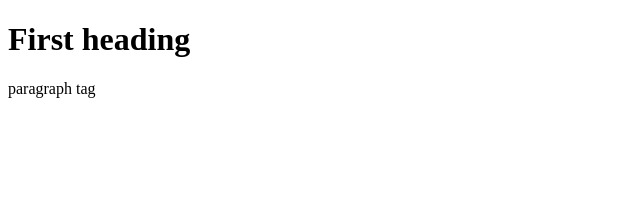
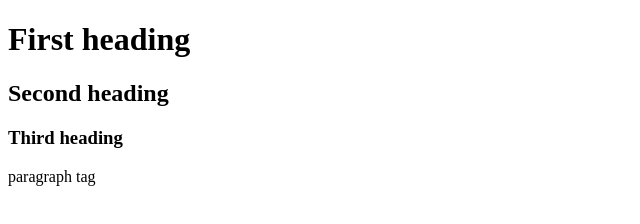
Before and after one commit to jsolkgithub/practiceHTML, a plain HTML site: page index.html in a window 1280 px wide. Shown: the whole page, without its empty margins (0-640 px from the left). Drawn offline with Linux system fonts and the light colour scheme.

Commit message:
Update index.html
Added multiple header tags in html

```diff
--- a/index.html
+++ b/index.html
@@ -7,9 +7,16 @@
     </title>
   </head>
   <body>
+    <!-- Now I will add multiple header tags with semantic priority -->
     <h1>
       First heading
     </h1>
+    <h2>
+      Second heading
+    </h2>
+    <h3>
+      Third heading
+    </h3>
     <p>
       paragraph tag
     </p>
```
